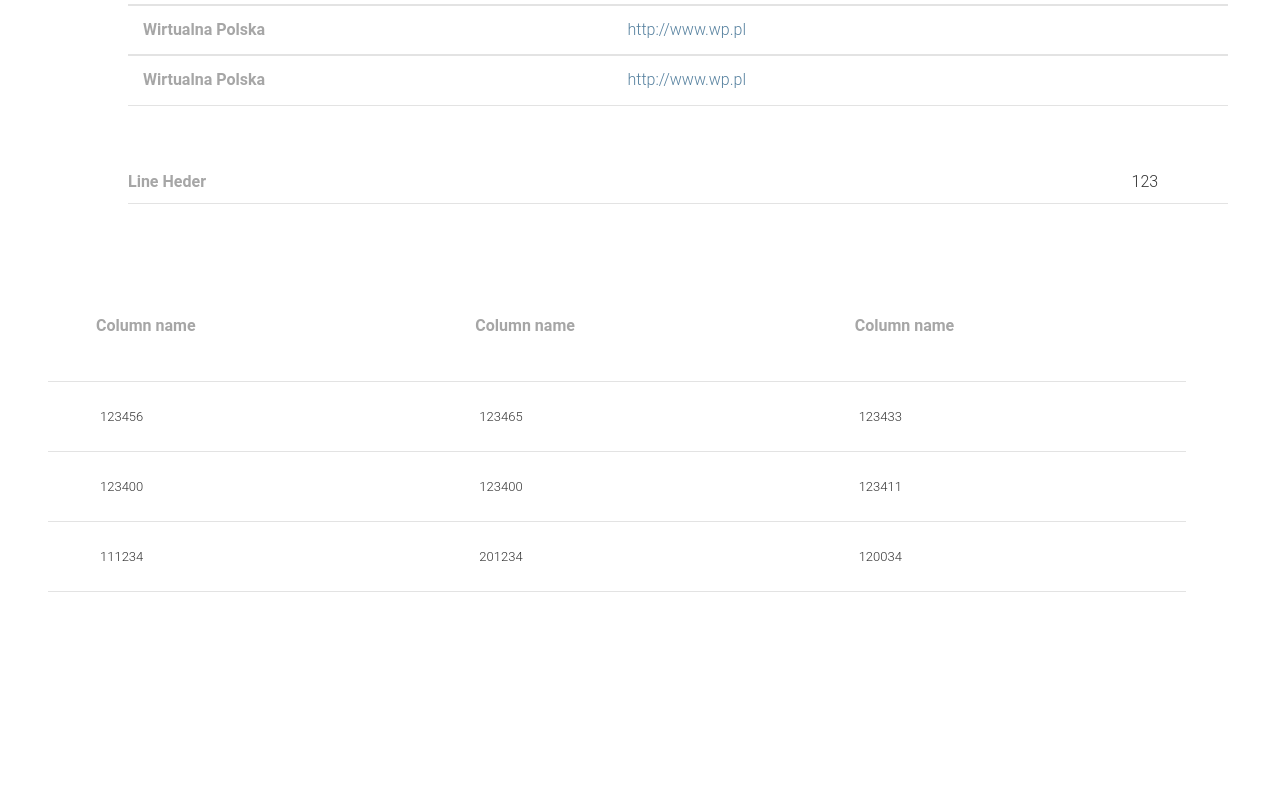
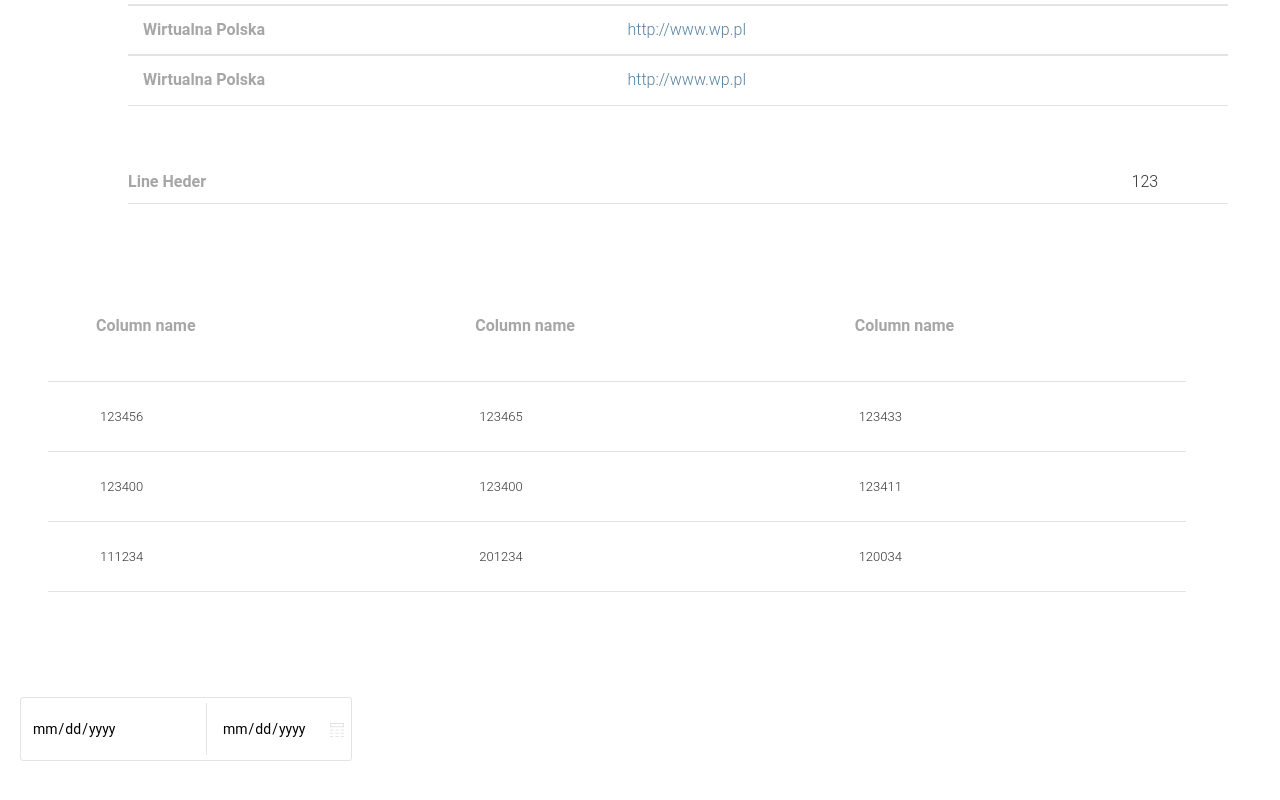
Before and after one commit to fabianzielinski/Projekt-Indywidualny, a website: page styleguide.html in a window 1280 px wide. Shown: the part 1096-1896 px from the top of the page. Before the commit the page ends 1736 px from the top, so only its background shows below. Drawn offline with Linux system fonts and the light colour scheme.

Commit message:
Add component _dateperiods.scss

```diff
--- /dev/null
+++ b/sass/components/_dateperiods.scss
@@ -0,0 +1,68 @@
+* {
+	box-sizing: border-box;
+}
+
+.date-period {
+	margin: 20px;
+	padding: 0px;
+	border: 1px solid $bttn-disabled;
+	border-radius: 3px;
+	display: inline-block;
+	&:hover {
+		border-color: $checked-digital;
+		cursor: pointer;
+		.date-start {
+			border-color: $checked-digital;
+		}
+	}
+}
+
+.date-period div {
+	display: inline-block;
+	margin: 5px 5px;
+	font-size: $text-fsize;
+	line-height: 42px;
+	color: $checked-digital;
+	font-family: $font-roboto;
+	font-weight: $light-font;
+}
+
+.date-period .date-start {
+	padding: 5px 50px 5px 5px;
+	border-right: 1px solid $bttn-disabled;
+}
+
+.date-period .date-end {
+	position: relative;
+}
+.date-period input[type="date"] {
+	background:rgba(0,0,0,0);
+	border: none;
+}
+
+.date-period input[type="date"]::-webkit-calendar-picker-indicator {
+	opacity: 0
+}
+
+.date-period input[type="date"]::-webkit-inner-spin-button {
+    opacity: 0
+}
+
+.date-period input[type="date"]::-webkit-search-cancel-button {
+    -webkit-appearance: none
+    // opacity: 0
+}
+
+.date-period .date-end input[type="date"] ~ .ico-calendar {
+	position: absolute;
+	@include size(14px, 14px);
+	fill: $bttn-disabled;
+	display: inline-block;
+	z-index: -1;
+	top: 15px;
+	right: 2px;
+}
+
+.date-period:hover .date-end input[type="date"] ~ .ico-calendar {
+	fill: $checked-digital;
+}
--- a/sass/style.scss
+++ b/sass/style.scss
@@ -15,6 +15,7 @@
 @import "components/tablinks";
 @import "components/listonedig";
 @import "components/sorttable";
+@import "components/dateperiods";
 
 /* Sections */
 // import "section/registration_form";
--- a/styleguide.html
+++ b/styleguide.html
@@ -238,7 +238,33 @@
                     <div class="sort-digitals">120034</div>
                 </div>
             </div>
-        </div>
+        </div><br><br><br>
+
+        <!-- Date Period -->
+
+        <form class="date-period">
+            <div class="date-start">
+                <input type="date" name="startdate">
+            </div>
+            <div class="date-end">
+                <input type="date" name="enddate">
+                <svg
+                    class="ico-calendar"
+                    version="1.1"
+                    id="Layer_1"
+                    xmlns="http://www.w3.org/2000/svg"
+                    xmlns:xlink="http://www.w3.org/1999/xlink"
+                    x="0px"
+                    y="0px"
+                    viewBox="0 0 13 13"
+                    style="enable-background:new 0 0 13 13;"
+                    xml:space="preserve"
+                >
+                    <path d="M0,0v4h13V0H0z M12,3H1V1h11V3z M0,7h3V6H0V7z M5,7h3V6H5V7z M10,7h3V6h-3V7z M0,10h3V9H0V10z M5,10h3V9H5V10z M10,10h3V9 h-3V10z M0,13h3v-1H0V13z M5,13h3v-1H5V13z M10,13h3v-1h-3V13z"
+                    />
+                </svg>
+            </div>
+        </form><br><br>
 
         <script type="text/javascript" src="js/script.js"></script>
     </body>
```
Also changed, not shown: package.json (+11 -6 lines), css/style.css, 1 other file.
